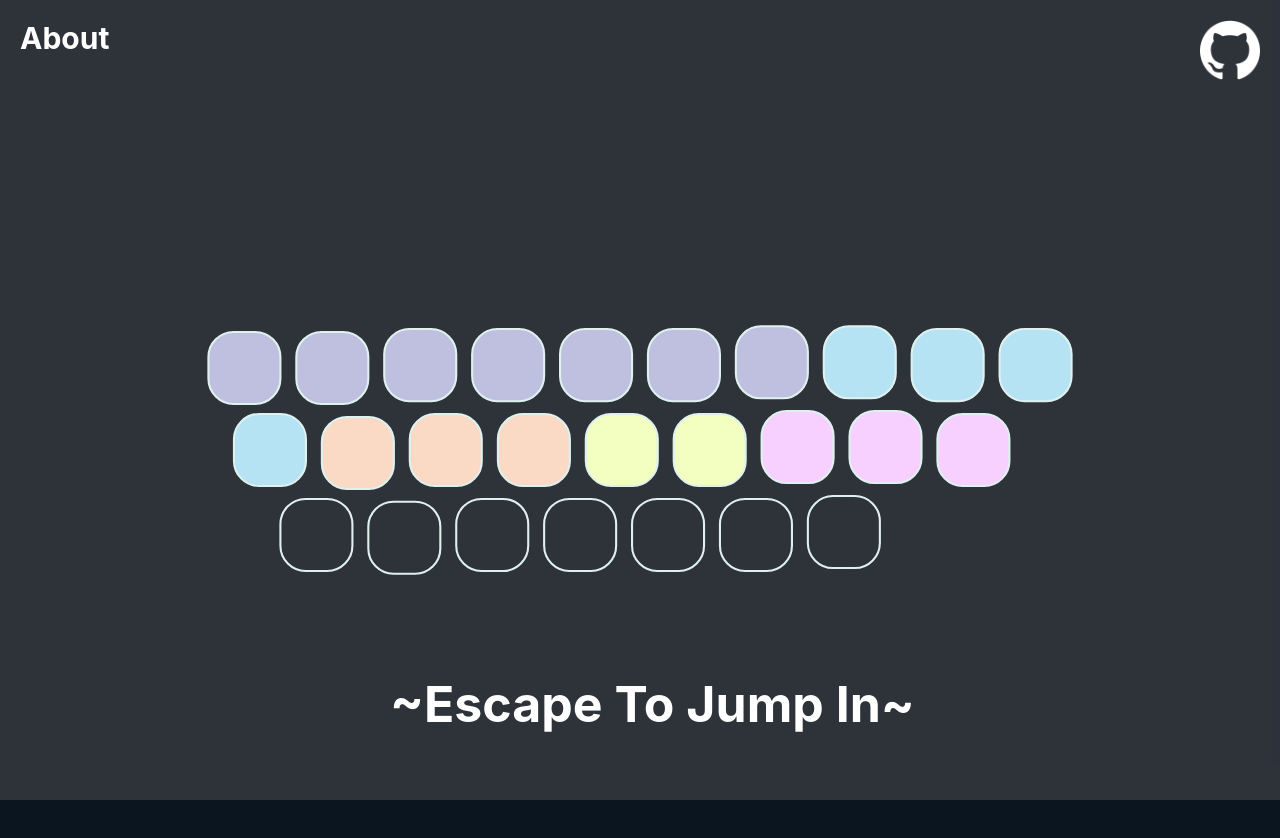
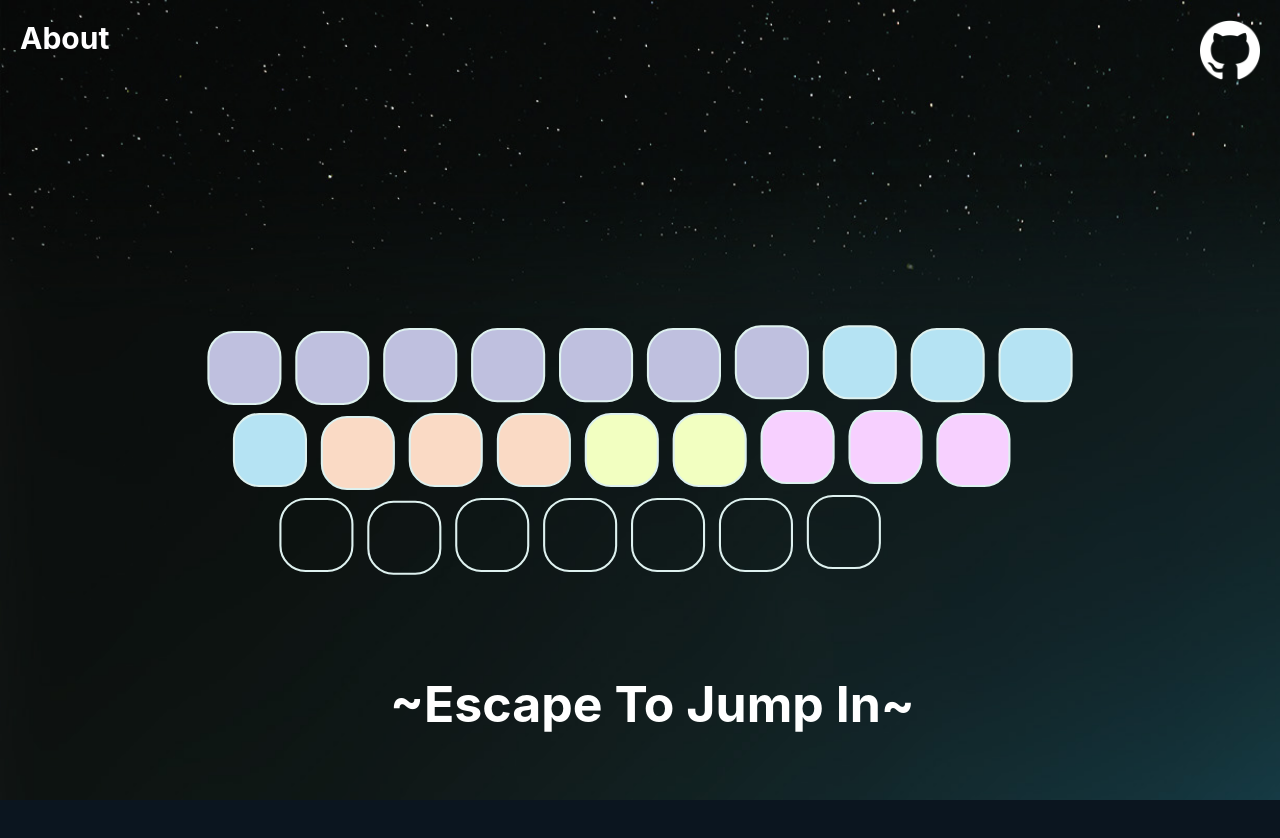
Before and after one commit to BillyMerchan/MoonTunes, a React (Create React App) app in the folder my-app/: page / in a window 1280 px wide. Shown: the top 838 px of the page. Built offline with nearby package versions, Linux system fonts and the light colour scheme.

Commit message:
Adding space backdrop

```diff
--- a/my-app/src/Routes/About/about.css
+++ b/my-app/src/Routes/About/about.css
@@ -1,4 +1,8 @@
 .Page {
+    background-image: "./space.jpg";
+    background-size: cover;
+    width:100vw;
+    height:100vh;
     align-items:center;
     align-content:center;
     text-align:center;
@@ -24,6 +28,7 @@
 }
 
 .Body {
+
     margin-left:25vw;
     align-content:center;
     align-items:center;
--- a/my-app/src/Styles/App.css
+++ b/my-app/src/Styles/App.css
@@ -1,5 +1,10 @@
 .App {
+  background-image: url(./space.jpg);
+  background-size:cover;
+  width:100vw;
+  height:100vh;
   text-align: center;
+  background-repeat: no-repeat;
 }
 
 .App-logo {
@@ -14,7 +19,6 @@
 }
 
 .App-header {
-  background-color: #282c34;
   min-height: 100vh;
   display: flex;
   flex-direction: column;
```
Also changed, not shown: my-app/src/Styles/space.jpg (added), my-app/src/space.jpg (added).
